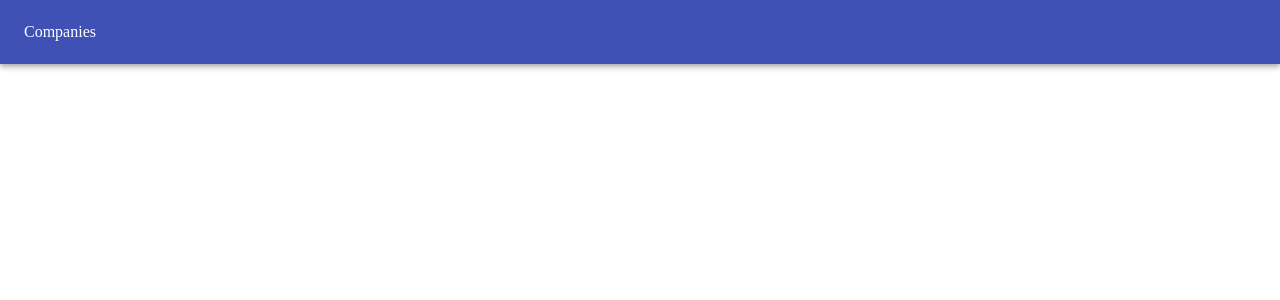
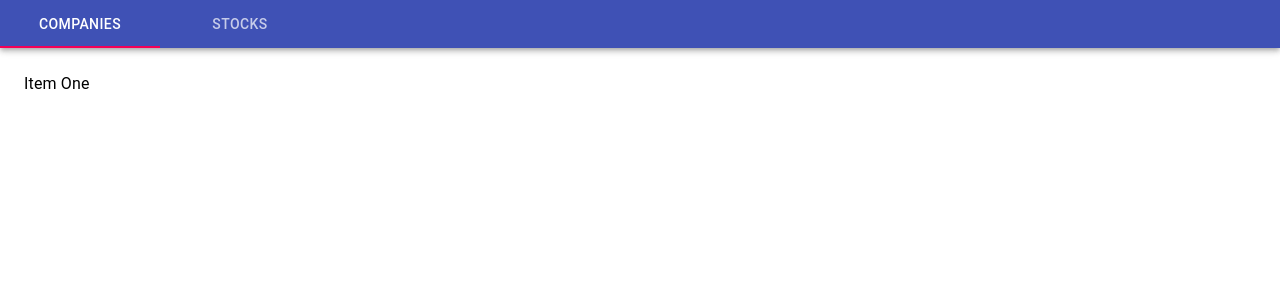
Before and after one commit to duane-dibley/react-electron, a React app: page / in a window 1280 px wide. Shown: the top 300 px of the page. Built offline with nearby package versions, Linux system fonts and the light colour scheme.

Commit message:
Adding tabs

```diff
--- a/src/app.tsx
+++ b/src/app.tsx
@@ -1,18 +1,67 @@
 import AppBar from '@material-ui/core/AppBar';
-import IconButton from '@material-ui/core/IconButton';
-import Toolbar from '@material-ui/core/Toolbar';
+import Box from '@material-ui/core/Box';
+import Tab from '@material-ui/core/Tab';
+import Tabs from '@material-ui/core/Tabs';
 import Typography from '@material-ui/core/Typography';
-import * as React from 'react';
+import React, { ChangeEvent, Component, ReactNode } from 'react';
 import './app.styl';
+// import Companies from './companies';
+// import Stocks from './stocks';
 
-export default class App extends React.Component {
+interface IState {
+  activeTab: number;
+}
 
-  public render() {
+interface ITabPanelProps {
+  active: number;
+  children?: React.ReactNode;
+  value: number;
+}
+
+export default class App extends Component<{}> {
+
+  public state: IState = {
+    activeTab: 0
+  };
+
+  public render(): ReactNode {
     return <div>
       <AppBar position='static'>
-        <Toolbar>Companies</Toolbar>
+        <Tabs value={this.state.activeTab} onChange={this.handleChange.bind(this)}>
+          <Tab label='Companies'></Tab>
+          <Tab label='Stocks'></Tab>
+        </Tabs>
       </AppBar>
+      <TabPanel active={this.state.activeTab} value={0}>
+        Item One
+      </TabPanel>
+      <TabPanel active={this.state.activeTab} value={1}>
+        Item Two
+      </TabPanel>
     </div>;
   }
 
+  private handleChange(evt: ChangeEvent<{}>, val: number): void {
+    this.setState({
+      activeTab: val
+    });
+  }
+
 }
+
+function TabPanel(props: ITabPanelProps): any {
+  const { active, children, value, ...other } = props;
+
+  return (
+    <Typography
+      component='div'
+      role='tabpanel'
+      hidden={active !== value}
+    // id={`simple-tabpanel-${index}`}
+    // aria-labelledby={`simple-tab-${index}`}
+    // {...other}
+    >
+      {active === value && <Box p={3}>{children}</Box>}
+    </Typography>
+  );
+}
--- /dev/null
+++ b/src/companies.tsx
@@ -0,0 +1,9 @@
+import React, { Component, ReactNode } from 'react';
+
+export default class Companies extends Component {
+
+  public render(): ReactNode {
+    return <span>Companies</span>;
+  }
+
+}
--- a/src/index.tsx
+++ b/src/index.tsx
@@ -1,4 +1,4 @@
-import * as React from 'react';
+import React from 'react';
 import { render } from 'react-dom';
 import App from './app';
 
--- /dev/null
+++ b/src/stocks.tsx
@@ -0,0 +1,9 @@
+import React, { Component, ReactNode } from 'react';
+
+export default class Stocks extends Component {
+
+  public render(): ReactNode {
+    return <span>Stocks</span>;
+  }
+
+}
```
Also changed, not shown: tsconfig.json (+9 -2 lines), tslint.json (+11 -2 lines).
